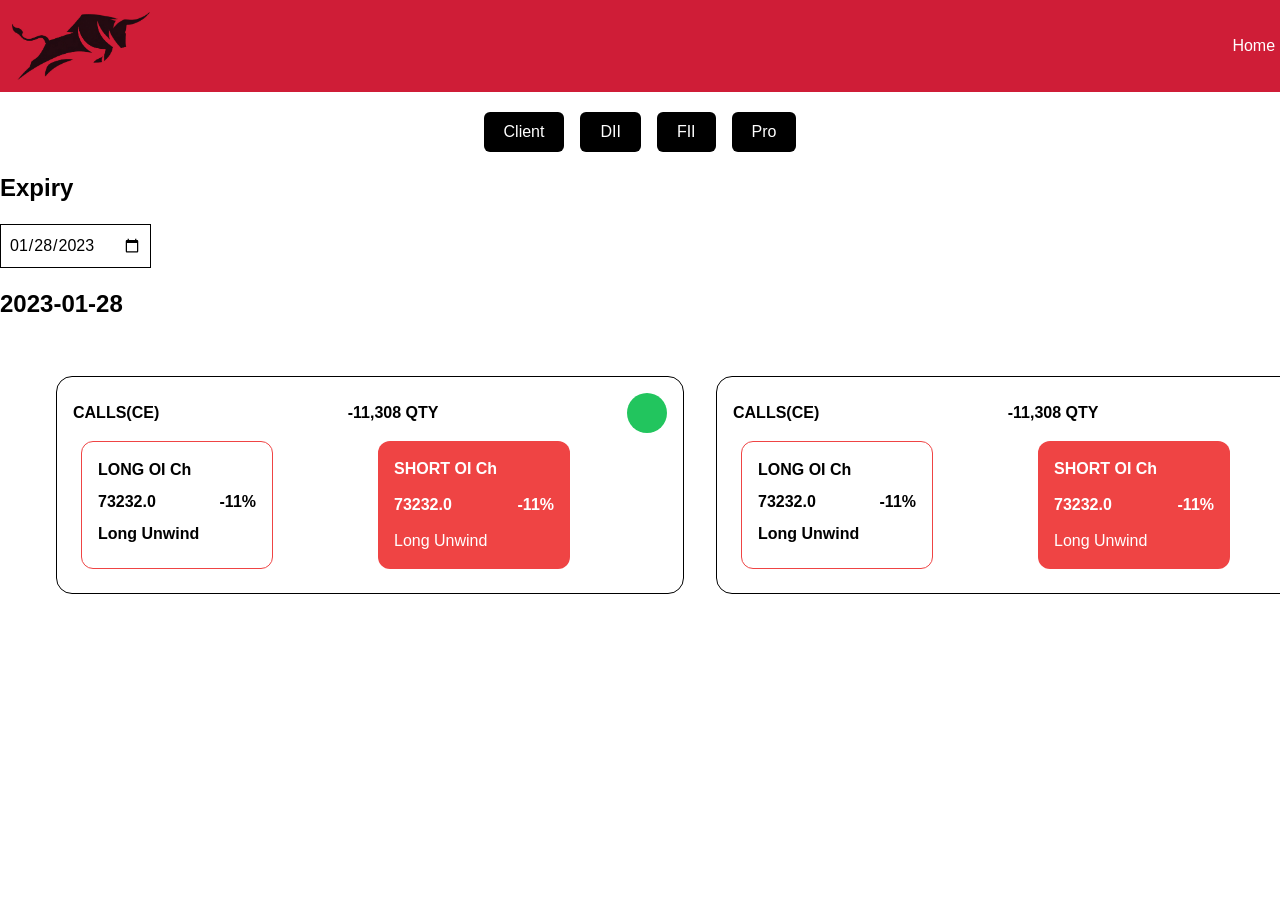
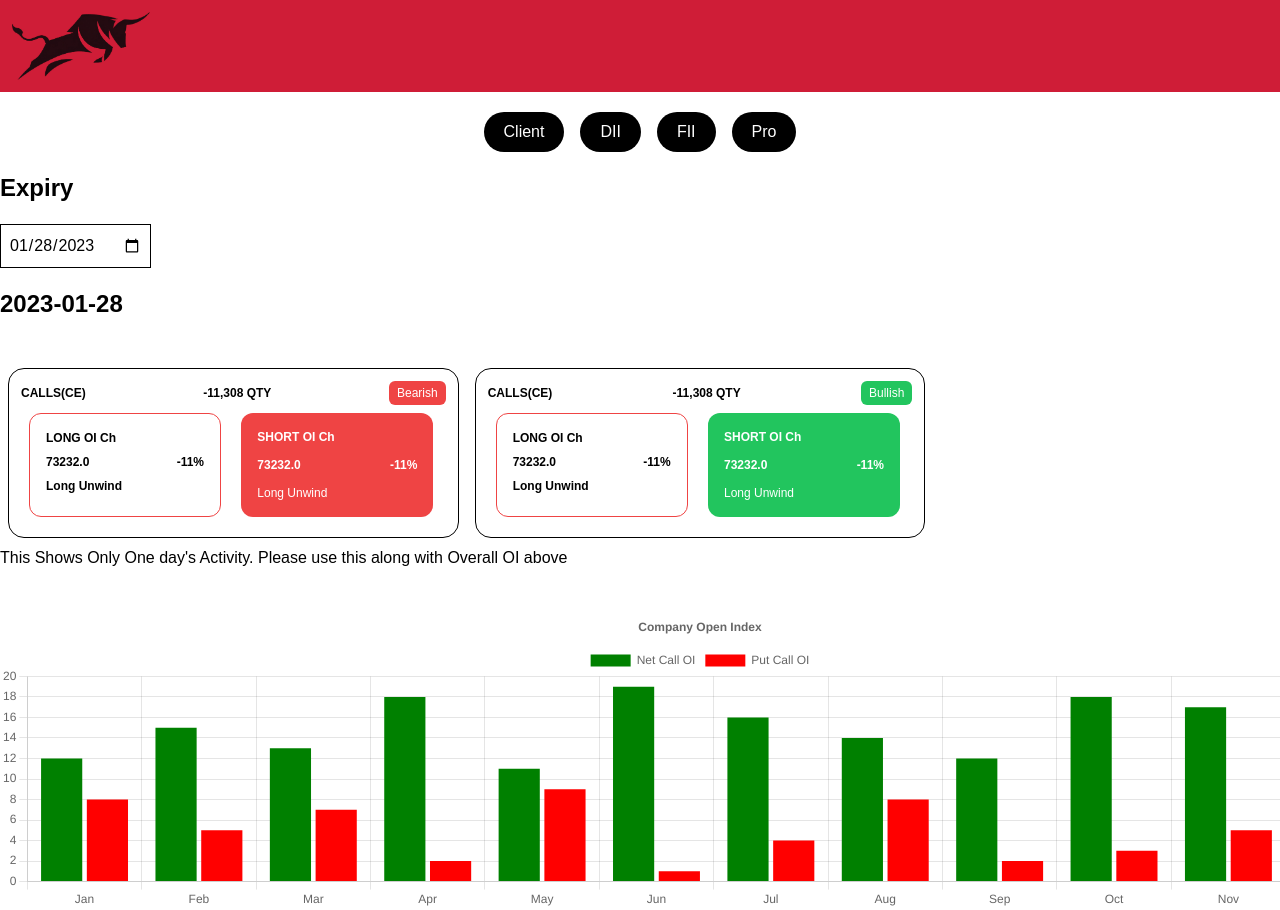
Before and after one commit to kamaluiuxd/future-bull, a React (Create React App) app: page / in a window 1280 px wide. Shown: the top 910 px of the page. Before the commit the page ends 800 px from the top, so only its background shows below. Built offline with nearby package versions, Linux system fonts and the light colour scheme.

Commit message:
Chart Hardcore Intiated

```diff
--- a/public/index.html
+++ b/public/index.html
@@ -2,7 +2,7 @@
 <html lang="en">
 	<head>
 		<meta charset="utf-8" />
-		<link rel="icon" href="%PUBLIC_URL%/favicon.ico" />
+		<link rel="icon" href="%PUBLIC_URL%/favicon.png" />
 		<meta name="viewport" content="width=device-width, initial-scale=1" />
 		<meta name="theme-color" content="#000000" />
 		<meta name="description" content="Future Bull Trading Prediction Application" />
--- a/src/Components/CatMenu.js
+++ b/src/Components/CatMenu.js
@@ -18,16 +18,16 @@ const CatMenu = ({ tradeData, setTradeData }) => {
 			<div className="flex justify-center container">
 				<div className=" my-5 flex justify-center">
 					<div className="flex justify-evenly space-x-4 text-white">
-						<button className="bg-black px-5 py-2 rounded-md" onClick={() => filterItem("Client")}>
+						<button className="bg-black px-5 py-2 rounded-full" onClick={() => filterItem("Client")}>
 							Client
 						</button>
-						<button className="bg-black px-5 py-2 rounded-md" onClick={() => filterItem("DII")}>
+						<button className="bg-black px-5 py-2 rounded-full" onClick={() => filterItem("DII")}>
 							DII
 						</button>
-						<button className="bg-black px-5 py-2 rounded-md" onClick={() => filterItem("FII")}>
+						<button className="bg-black px-5 py-2 rounded-full" onClick={() => filterItem("FII")}>
 							FII
 						</button>
-						<button className="bg-black px-5 py-2 rounded-md" onClick={() => filterItem("Pro")}>
+						<button className="bg-black px-5 py-2 rounded-full" onClick={() => filterItem("Pro")}>
 							Pro
 						</button>
 					</div>
--- a/src/Components/ChartData.js
+++ b/src/Components/ChartData.js
@@ -6,9 +6,10 @@ ChartJS.register(BarElement, CategoryScale, LinearScale, Legend, Title, Tooltip)
 
 const options = {
 	responsive: true,
+	maintainAspectRatio: false,
 	plugins: {
 		legend: {
-			position: "bottom",
+			position: "top",
 		},
 		title: {
 			display: true,
@@ -19,23 +20,23 @@ const options = {
 
 const ChartData = ({ tradeData }) => {
 	console.log(tradeData);
-	const labels = tradeData.map((tr, i) => tr.date);
+	const labels = ["Jan", "Feb", "Mar", "Apr", "May", "Jun", "Jul", "Aug", "Sep", "Oct", "Nov", "Dec"];
 
 	const data = {
 		labels,
 		datasets: [
 			{
-				label: "Call",
+				label: "Net Call OI",
 				// data: labels.companyOpenIndex.map((lb) => lb.intraDayCallNet),
-				data: [12, 15, 13, 18, 11, 19],
+				data: [12, 15, 13, 18, 11, 19, 16, 14, 12, 18, 17, 15],
 				backgroundColor: "green",
 			},
-			{ label: "Put", data: [8, 5, 7, 2, 9, 1], backgroundColor: "red" },
+			{ label: "Put Call OI", data: [8, 5, 7, 2, 9, 1, 4, 8, 2, 3, 5, 5], backgroundColor: "red" },
 		],
 	};
 	console.log(data);
 	return (
-		<div>
+		<div className="h-[300px]">
 			<Bar options={options} data={data} />
 		</div>
 	);
--- a/src/Components/Header.js
+++ b/src/Components/Header.js
@@ -12,8 +12,9 @@ const Header = () => {
 						<li>
 							<Link to="/">Home</Link>
 						</li>
-						<li>Login</li>
-						<li>User</li>
+						<li>
+							<Link to="/login">Login</Link>
+						</li>
 					</ul>
 				</li>
 			</ul>
--- a/src/Components/Navig.js
+++ b/src/Components/Navig.js
@@ -1,11 +1,13 @@
 import { Route, Routes } from "react-router-dom";
 import Home from "../Pages/Home";
+import Login from "../Pages/Login";
 
 const Navig = () => {
 	return (
 		<section>
 			<Routes>
 				<Route path="/" element={<Home />} />
+				<Route path="/login" element={<Login />} />
 			</Routes>
 		</section>
 	);
--- a/src/Components/TradeCard.js
+++ b/src/Components/TradeCard.js
@@ -1,14 +1,14 @@
 const TradeCard = () => {
 	return (
-		<div>
+		<div className="md:grid md:grid-cols-3">
 			{/* Card Start */}
-			<div className="bg-white border border-black p-4 m-4 rounded-2xl">
+			<div className="bg-white border border-black p-3 m-2 rounded-2xl text-xs">
 				<div className="flex justify-between items-center">
 					<p className="font-bold">CALLS(CE)</p>
 					<p className="font-bold">
 						-11,308<span> QTY</span>
 					</p>
-					<p className="w-10 h-10 bg-green-500 rounded-full"></p>
+					<p className=" px-2 py-1 rounded-md text-white bg-red-500 ">Bearish</p>
 				</div>
 
 				<div className="grid grid-cols-2">
@@ -36,6 +36,42 @@ const TradeCard = () => {
 				</div>
 			</div>
 			{/* Card End */}
+
+			{/* Card Start */}
+			<div className="bg-white border border-black p-3 m-2 rounded-2xl text-xs">
+				<div className="flex justify-between items-center">
+					<p className="font-bold">CALLS(CE)</p>
+					<p className="font-bold">
+						-11,308<span> QTY</span>
+					</p>
+					<p className=" px-2 py-1 rounded-md text-white bg-green-500 ">Bullish</p>
+				</div>
+
+				<div className="grid grid-cols-2">
+					<div className="bg-white border border-red-500 p-4 m-2 w-48 rounded-xl">
+						<div className="space-y-2">
+							<p className="font-bold">LONG OI Ch</p>
+							<div className="flex justify-between items-center">
+								<p className="font-bold">73232.0</p>
+								<p className="font-bold"> -11%</p>
+							</div>
+							<p className="font-bold">Long Unwind</p>
+						</div>
+					</div>
+
+					<div className="bg-green-500 p-4 m-2 rounded-xl w-48 text-white">
+						<div className="space-y-3">
+							<p className="font-bold">SHORT OI Ch</p>
+							<div className="flex justify-between items-center">
+								<p className="font-bold">73232.0</p>
+								<p className="font-bold"> -11%</p>
+							</div>
+							<p>Long Unwind</p>
+						</div>
+					</div>
+				</div>
+			</div>
+			{/* Card End */}
 		</div>
 	);
 };
--- /dev/null
+++ b/src/Context/tradeDataContext.js
@@ -0,0 +1,4 @@
+const tradeDataContext = () => {
+	return <div>tradeDataContext</div>;
+};
+export default tradeDataContext;
--- a/src/Pages/Home.js
+++ b/src/Pages/Home.js
@@ -1,5 +1,6 @@
 import { useEffect, useState } from "react";
 import CatMenu from "../Components/CatMenu";
+import ChartData from "../Components/ChartData";
 import TradeCard from "../Components/TradeCard";
 
 import data from "../data.json";
@@ -12,14 +13,15 @@ const Home = () => {
 
 	console.log(tradeData);
 	return (
-		<section className="w-[1400px] mx-auto">
+		<section className="md:w-[1400px] md:mx-auto">
 			<CatMenu />
-			<section className="m-10">
-				<section className="grid grid-cols-2">
+			<section className="my-10 ">
+				<section>
 					<TradeCard tradeData={tradeData} />
-					<TradeCard tradeData={tradeData} />
+					<p>This Shows Only One day's Activity. Please use this along with Overall OI above </p>
 				</section>
 			</section>
+			<ChartData />
 		</section>
 	);
 };
--- /dev/null
+++ b/src/Pages/Login.js
@@ -0,0 +1,25 @@
+import { Box, Button, FormControl, TextField } from "@mui/material";
+
+const Login = () => {
+	return (
+		<section className=" ">
+			<div className="w-[600px] mx-auto  flex justify-center items-center mt-40">
+				<div className="bg-white border border-black p-4 m-4 rounded-2xl ">
+					<FormControl sx={{ m: 1, width: "25ch" }} variant="outlined">
+						<h1 className="font-bold text-center">Login</h1>
+						<div className="text-center">
+							<Box component="form" sx={{ "& .MuiTextField-root": { m: 1, width: "25ch" } }} noValidate autoComplete="off">
+								<TextField id="outlined-password-input" label="User" type="text" autoComplete="current-password" variant="outlined" />
+								<TextField id="outlined-password-input" label="Password" type="password" autoComplete="current-password" variant="outlined" />
+								<Button variant="contained" color="error">
+									Login
+								</Button>
+							</Box>
+						</div>
+					</FormControl>
+				</div>
+			</div>
+		</section>
+	);
+};
+export default Login;
```
Also changed, not shown: public/favicon.png (added), src/assets/favicon.png (added).
